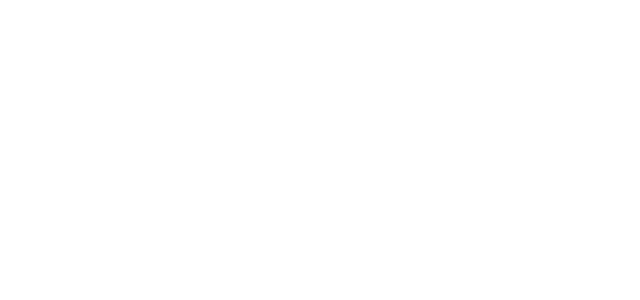
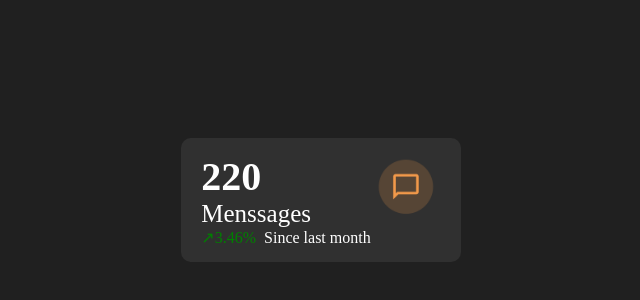
Before and after one commit to JorgeCespedesCA/Primer-parcial, a plain HTML site: page index.html in a window 1280 px wide. Shown: the part 200-500 px from the top of the page, without its empty margins (319-959 px from the left). Drawn offline with Linux system fonts and the light colour scheme.

Commit message:
estilos realisados

```diff
--- a/index.html
+++ b/index.html
@@ -3,9 +3,29 @@
 <head>
     <meta charset="UTF-8">
     <meta name="viewport" content="width=device-width, initial-scale=1.0">
+    <link rel="stylesheet" href="./style.css">
+    <link rel="preconnect" href="https://fonts.gstatic.com" crossorigin>
+    <link href="https://fonts.googleapis.com/css2?family=Figtree:ital,wght@0,300..900;1,300..900&family=Inter:ital,opsz,wght@0,14..32,100..900;1,14..32,100..900&family=Noto+Sans:ital,wght@0,100..900;1,100..900&family=Open+Sans:ital,wght@0,300..800;1,300..800&display=swap" rel="stylesheet">
     <title>creacion del figma</title>
 </head>
 <body>
+    <div class="tarjeta">
+        <div class="parteariba">
 
+            <div class="cabeza">
+                <h3>220</h3>
+                <p>Menssages</p>
+        </div>
+        <div class="parteabajo">
+            <div class="descripcion">
+                <p class="porcentaje">↗3.46%</p>
+                <p class="info">Since last month</p>
+            </div>
+        </div>
+    </div>
+    <div class="icono">
+        <img src="./Captura de pantalla 2025-03-15 091816.png" alt="imagen_de_la_seccion">
+    </div>
+    </div>
 </body>
 </html>
--- /dev/null
+++ b/style.css
@@ -0,0 +1,62 @@
+*{
+    margin: 0;
+    padding: 0;
+}
+body{
+    background: #202020;
+    display: flex;
+    justify-content: center;
+    align-items: center;
+    height: 100vh;
+}
+.tarjeta{
+    background-color: #303030;
+    padding: 35px;
+    border-radius: 10px;
+    padding-bottom: 15px;
+    padding-top: 15px;
+    padding-right: 20px;
+    padding-left: 20px;
+    display: flex;
+}
+.parteariba{
+    display: flex;
+    justify-content: center;
+    flex-direction: column;
+    align-items: baseline;
+}
+.cabeza h3{
+    font-size: 40px;
+    color: white;
+    font-weight: 700;
+    font-style: normal;
+}
+.cabeza p{
+    font-size: 25px;
+    color: white;
+    font-weight: 400;
+    font-style: normal;
+}
+.icono{
+    height: 60px;
+}
+.icono img{
+    border-radius: 100%;
+    width: 60px;
+    padding: 5px;
+}
+.descripcion{
+    display: flex;
+    align-items: center;
+}
+.porcentaje{
+ color: green;
+ font-weight: 400;
+    font-style: normal;
+}
+.info {
+    padding-left: 8px;
+    color: white;
+    font-weight: 300;
+    font-style: normal;
+}
```
